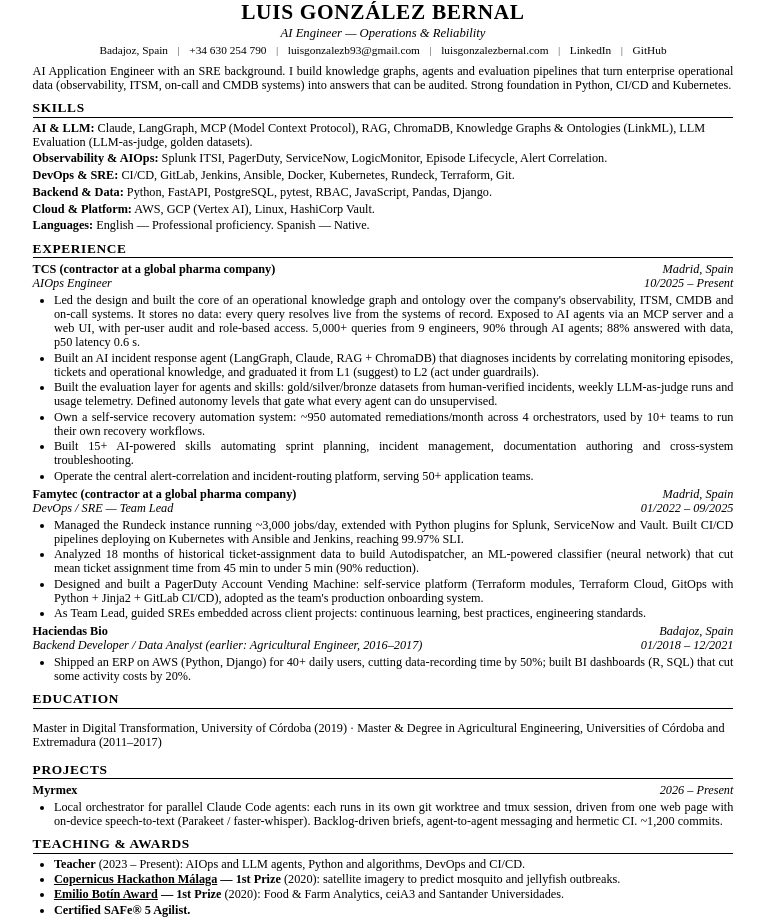
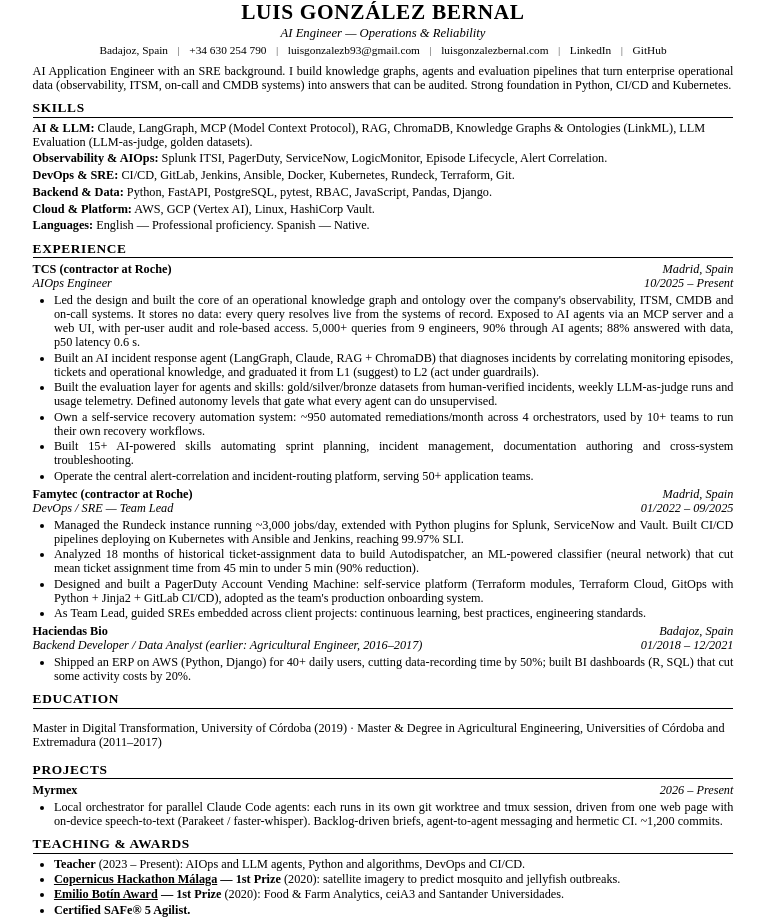
Before and after one commit to iamluisgb/iamluisgb.github.io, a Jekyll site: the page cv-print.html, which Jekyll copies as it is, in a window 1280 px wide. Shown: the whole page, without its empty margins (257-1022 px from the left). Built offline with Jekyll 4.4.1, drawn with Linux system fonts in a browser that asks for light colours.

Commit message:
fix(cv): vuelve a nombrar a Roche
Los detalles internos siguen fuera del CV público.

Co-Authored-By: Claude Opus 5.5 <noreply@anthropic.com>

```diff
--- a/cv-print.html
+++ b/cv-print.html
@@ -173,7 +173,7 @@
   <h2>Experience</h2>
 
   <div class="entry">
-    <div class="entry-row"><span class="left">TCS (contractor at a global pharma company)</span><span class="right">Madrid, Spain</span></div>
+    <div class="entry-row"><span class="left">TCS (contractor at Roche)</span><span class="right">Madrid, Spain</span></div>
     <div class="entry-sub"><span>AIOps Engineer</span><span class="right">10/2025 &ndash; Present</span></div>
     <ul>
       <li>Led the design and built the core of an operational knowledge graph and ontology over the company's observability, ITSM, CMDB and on-call systems. It stores no data: every query resolves live from the systems of record. Exposed to AI agents via an MCP server and a web UI, with per-user audit and role-based access. 5,000+ queries from 9 engineers, 90% through AI agents; 88% answered with data, p50 latency 0.6 s.</li>
@@ -185,7 +185,7 @@
     </ul>
   </div>
   <div class="entry">
-    <div class="entry-row"><span class="left">Famytec (contractor at a global pharma company)</span><span class="right">Madrid, Spain</span></div>
+    <div class="entry-row"><span class="left">Famytec (contractor at Roche)</span><span class="right">Madrid, Spain</span></div>
     <div class="entry-sub"><span>DevOps / SRE — Team Lead</span><span class="right">01/2022 &ndash; 09/2025</span></div>
     <ul>
       <li>Managed the Rundeck instance running ~3,000 jobs/day, extended with Python plugins for Splunk, ServiceNow and Vault. Built CI/CD pipelines deploying on Kubernetes with Ansible and Jenkins, reaching 99.97% SLI.</li>
--- a/cv.html
+++ b/cv.html
@@ -306,7 +306,7 @@
         <div class="flex items-start justify-between gap-3 flex-wrap">
           <div>
             <p class="font-semibold text-sm">AIOps Engineer</p>
-            <p class="font-mono text-[11px] text-cyber-light mt-0.5">TCS (contractor at a global pharma company) · Madrid, Spain</p>
+            <p class="font-mono text-[11px] text-cyber-light mt-0.5">TCS (contractor at Roche) · Madrid, Spain</p>
           </div>
           <span class="font-mono text-[10px] text-on-surface">10/2025 — Current</span>
         </div>
@@ -324,7 +324,7 @@
         <div class="flex items-start justify-between gap-3 flex-wrap">
           <div>
             <p class="font-semibold text-sm">DevOps / SRE — Team Lead</p>
-            <p class="font-mono text-[11px] text-cyber-light mt-0.5">Famytec (contractor at a global pharma company) · Madrid, Spain</p>
+            <p class="font-mono text-[11px] text-cyber-light mt-0.5">Famytec (contractor at Roche) · Madrid, Spain</p>
           </div>
           <span class="font-mono text-[10px] text-on-surface">01/2022 — 09/2025</span>
         </div>
```
Also changed, not shown: 1 other file.
